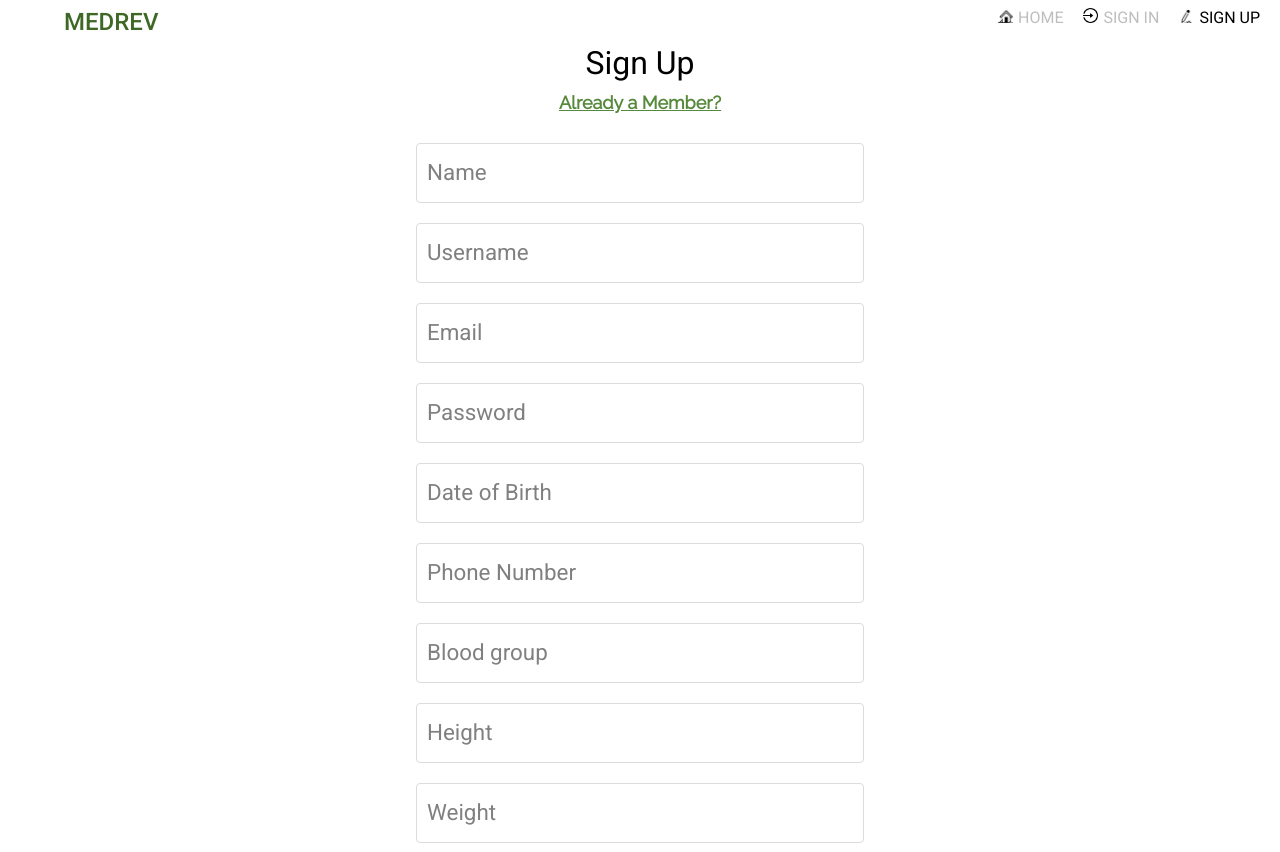
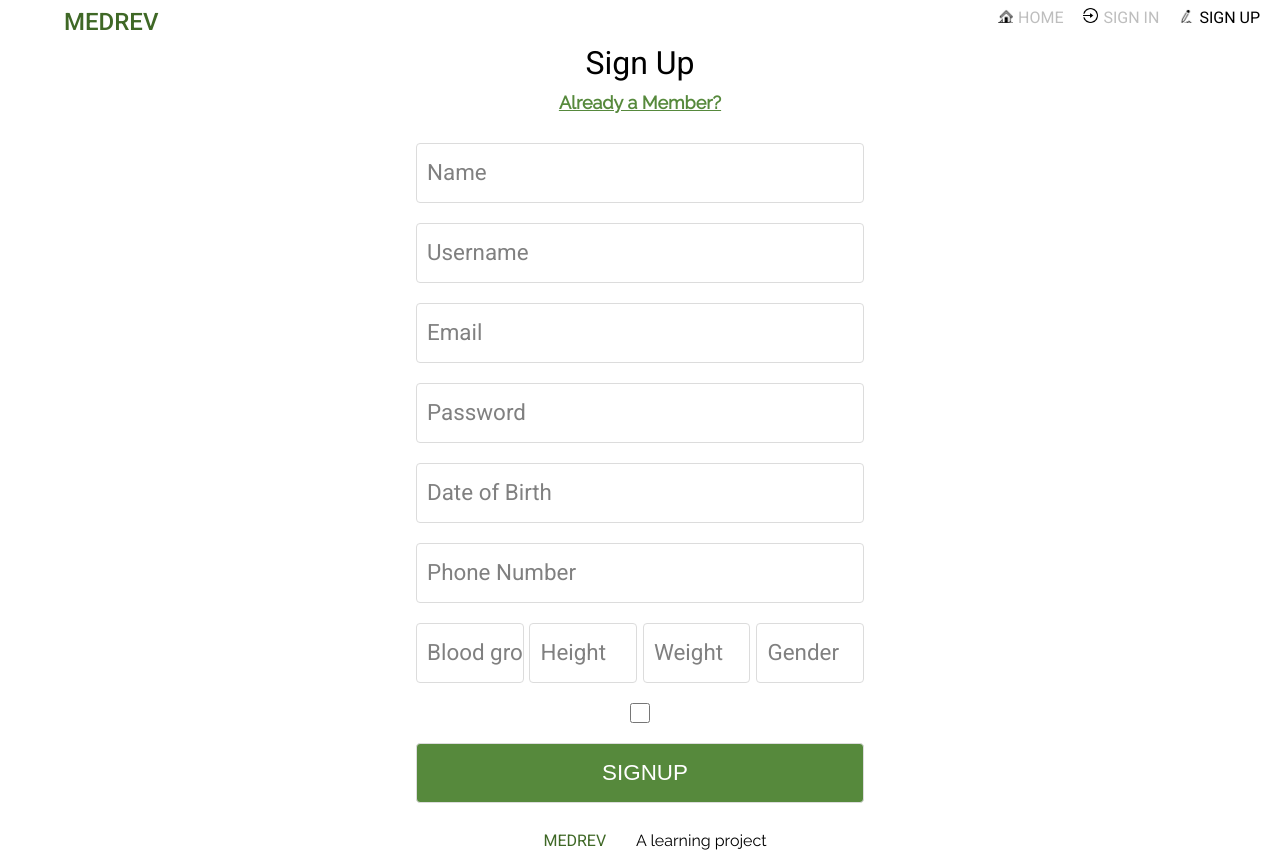
Before and after one commit to AkshithBellare/medrev, a Vue app in the folder frontend/: page /#/register in a window 1280 px wide. Shown: the top 852 px of the page. Built offline with nearby package versions, Linux system fonts and the light colour scheme.

Commit message:
Register style update

```diff
--- a/frontend/src/views/Register.vue
+++ b/frontend/src/views/Register.vue
@@ -28,6 +28,7 @@
                  <input type="number" placeholder="Phone Number" v-model="user.ph_number"/>
             </fieldset>
 
+            <div class="b-h-w-g">
             <fieldset>
                  <input type="text" placeholder="Blood group" v-model="user.blood_grp"/>
             </fieldset>
@@ -43,6 +44,7 @@
             <fieldset>
                  <input type="text" placeholder="Gender" v-model="user.gender"/>
             </fieldset>
+            </div>
 
             <fieldset>
                 <input type="checkbox" class="checkbox">
@@ -100,4 +102,14 @@ export default {
     .checkbox {
         height: 20px;
     }
+
+    .b-h-w-g {
+        display: flex;
+        flex-direction: row;
+        justify-content: space-between;
+    }
+
+    .b-h-w-g > fieldset {
+        width: 24%;
+    }
 </style>
```
